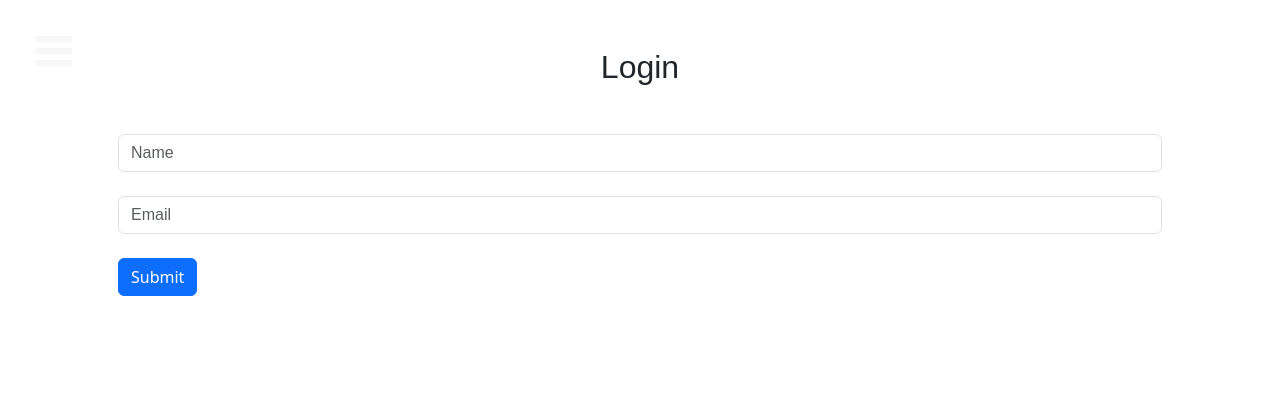
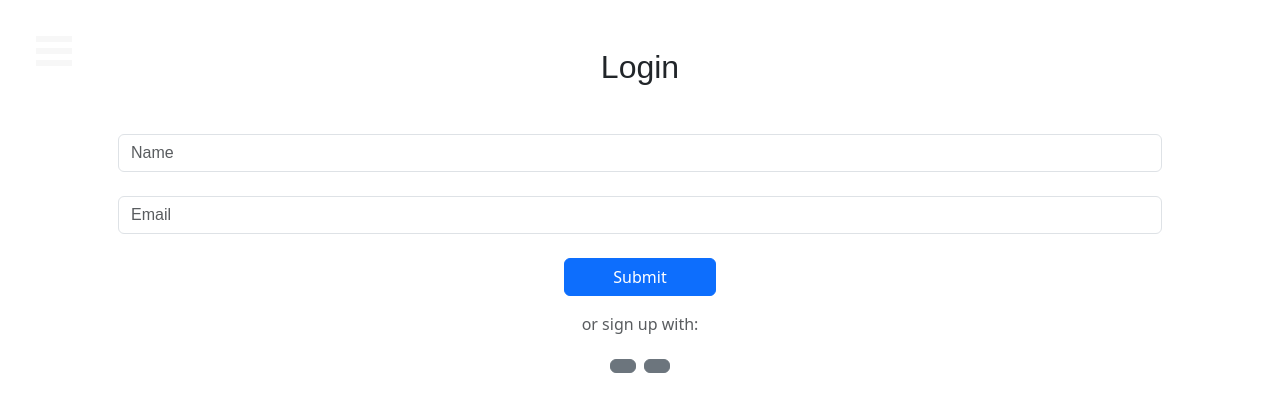
Before and after one commit to vicmaburrito/login-signup-menu, a React (Create React App) app: page /Login in a window 1280 px wide. Shown: the top 412 px of the page. Built offline with nearby package versions, Linux system fonts and the light colour scheme.

Commit message:
Add icons in login component and install bootstrap icons

```diff
--- a/package.json
+++ b/package.json
@@ -7,6 +7,7 @@
     "@testing-library/react": "^13.4.0",
     "@testing-library/user-event": "^13.5.0",
     "bootstrap": "^5.3.0",
+    "bootstrap-icons": "^1.10.5",
     "react": "^18.2.0",
     "react-burger-menu": "^3.0.9",
     "react-dom": "^18.2.0",
--- a/src/components/Login/Login.js
+++ b/src/components/Login/Login.js
@@ -2,8 +2,8 @@ import React from 'react';
 
 function Login() {
   return (
-    <div className="mt-5 d-flex align-items-center">
-      <div className="container px-5">
+    <div className="d-flex align-items-center">
+      <div className="container p-5">
         <h2 className="text-center mb-5 outfit">Login</h2>
         <form>
           <div className="form-group">
@@ -12,7 +12,18 @@ function Login() {
           <div className="form-group">
             <input type="email" className="form-control mb-4 outfit" id="email" placeholder="Email" />
           </div>
-          <button type="submit" className="btn btn-primary">Submit</button>
+          <div className="text-center mb-3">
+            <button type="submit" className="btn btn-primary px-5">Submit</button>
+          </div>
+          <div className="text-center">
+            <p className="text-muted">or sign up with:</p>
+            <button type="button" className="btn btn-secondary mx-1">
+              <i className="bi bi-facebook" />
+            </button>
+            <button type="button" className="btn btn-secondary mx-1">
+              <i className="bi bi-google" />
+            </button>
+          </div>
         </form>
       </div>
     </div>
```
Also changed, not shown: 1 other file (tests, documents, lock files or other folders).
